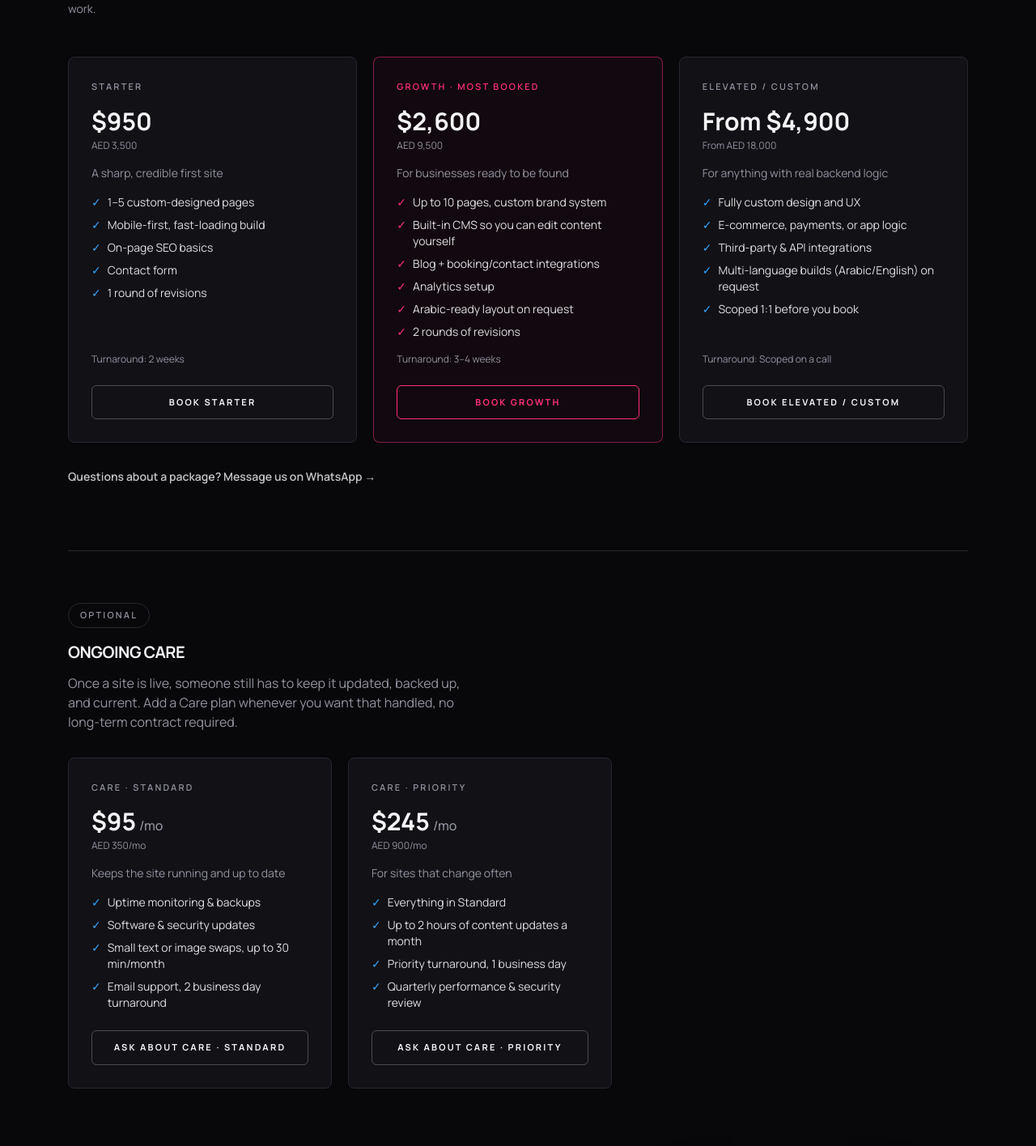
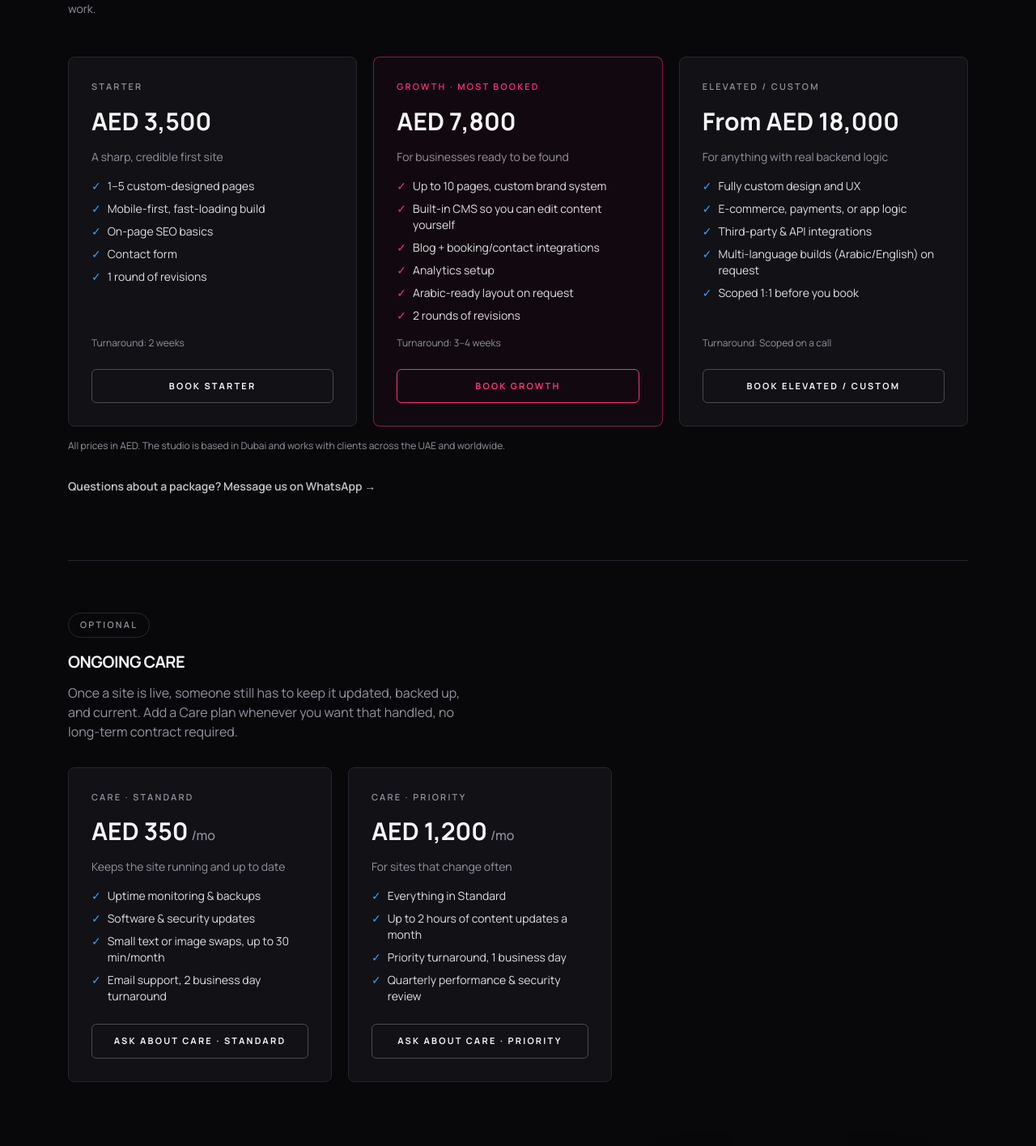
Before and after one commit to LiliG1985/DigitalDesign, a Next.js app: page /pricing in a window 1280 px wide. Shown: the part 540-1956 px from the top of the page at 81% size. Built offline with nearby package versions, Linux system fonts and the light colour scheme.

Commit message:
Add files via upload

```diff
--- a/app/about/page.js
+++ b/app/about/page.js
@@ -71,12 +71,10 @@ export default function AboutPage() {
               from an idea to a live site in a matter of weeks.
             </p>
             <p>
-              Beyond Hello runs between Dubai and Florida, which sounds like a strange split
-              until you notice how many businesses now work exactly that way: a founder in one
-              city, customers in another, a team scattered across time zones in between. The
-              name is the point. A hello is where a relationship with a customer starts, not
-              where it ends, and a site that only manages the hello and nothing after it is
-              doing half its job.
+              Beyond Hello is based in Dubai, but the work isn't limited to it: clients come from
+              across the UAE and from around the world, all handled remotely. The name is the
+              point. A hello is where a relationship with a customer starts, not where it ends,
+              and a site that only manages the hello and nothing after it is doing half its job.
             </p>
           </div>
           <Link href="/book" className="btn-primary mt-10">
--- a/app/api/checkout/route.js
+++ b/app/api/checkout/route.js
@@ -42,7 +42,7 @@ export async function POST(request) {
       line_items: [
         {
           price_data: {
-            currency: "usd",
+            currency: "aed",
             unit_amount: Math.round(depositAmount * 100),
             product_data: {
               name: `${pkg.name} package: booking deposit`,
--- a/app/api/stripe-webhook/route.js
+++ b/app/api/stripe-webhook/route.js
@@ -20,12 +20,12 @@ async function notifyByEmail(session) {
       body: JSON.stringify({
         from: "Beyond Hello Bookings <bookings@resend.dev>",
         to: [process.env.NOTIFY_EMAIL],
-        subject: `New booking: ${m.packageName || "package"}, $${amount} deposit paid`,
+        subject: `New booking: ${m.packageName || "package"}, AED ${amount} deposit paid`,
         text: [
           `New paid booking on Beyond Hello.`,
           ``,
           `Package: ${m.packageName || "-"}`,
-          `Deposit paid: $${amount}`,
+          `Deposit paid: AED ${amount}`,
           `Name: ${m.name || "-"}`,
           `Email: ${m.email || "-"}`,
           `Company: ${m.company || "-"}`,
--- a/app/contact/page.js
+++ b/app/contact/page.js
@@ -41,7 +41,7 @@ export default function ContactPage() {
           </div>
 
           <div className="mt-14 flex flex-wrap gap-x-10 gap-y-4 border-t border-line pt-7 text-[11px] font-semibold uppercase tracking-[0.2em] text-muted">
-            <span>Dubai · Florida · Worldwide</span>
+            <span>Dubai, UAE · Worldwide clients</span>
             <span>Replies within 1 business day</span>
           </div>
         </div>
--- a/app/page.js
+++ b/app/page.js
@@ -58,22 +58,21 @@ export default function HomePage() {
         </div>
 
         <div className="relative mt-16 flex flex-col gap-4 border-t border-line pt-7 text-[11px] font-semibold uppercase tracking-[0.2em] text-muted sm:flex-row sm:items-center sm:justify-between">
-          <span>Dubai · Florida · Worldwide</span>
+          <span>Dubai, UAE · Worldwide clients</span>
           <span>Fixed pricing · Clear process · Real results</span>
         </div>
       </section>
 
-      {/* Region picker */}
+      {/* Where we work */}
       <section className="border-t border-line py-16">
         <div className="mb-8 max-w-lg">
-          <span className="eyebrow">Two locations</span>
+          <span className="eyebrow">Where we work</span>
           <h2 className="mt-4 font-body text-xl font-bold uppercase tracking-tight sm:text-2xl">
-            Dubai, UAE and Florida, USA
+            Dubai-based, built for anywhere
           </h2>
         </div>
-        <div className="grid gap-5 sm:grid-cols-2">
         <Link
-            href="/uae"
+          href="/pricing"
           className="group flex items-center justify-between gap-4 rounded-lg border border-line bg-card p-6 transition-colors hover:border-pink"
         >
           <div>
@@ -81,31 +80,14 @@ export default function HomePage() {
               🇦🇪 Dubai, UAE
             </span>
             <p className="mt-2 text-sm text-muted">
-                Packages priced in AED, local time zone, WhatsApp on hand.
+              Packages priced in AED, local time zone, WhatsApp on hand. We take on clients
+              across the UAE and worldwide, all remote.
             </p>
           </div>
           <span className="text-xl text-paper/60 transition-transform group-hover:translate-x-1">
             →
           </span>
         </Link>
-
-          <Link
-            href="/usa"
-            className="group flex items-center justify-between gap-4 rounded-lg border border-line bg-card p-6 transition-colors hover:border-blue"
-          >
-            <div>
-              <span className="text-[11px] font-semibold uppercase tracking-[0.2em] text-muted">
-                🇺🇸 Florida, USA
-              </span>
-              <p className="mt-2 text-sm text-muted">
-                Packages priced in USD, built around US business hours.
-              </p>
-            </div>
-            <span className="text-xl text-paper/60 transition-transform group-hover:translate-x-1">
-              →
-            </span>
-          </Link>
-        </div>
       </section>
 
       {/* Why it matters */}
--- a/app/pricing/page.js
+++ b/app/pricing/page.js
@@ -24,7 +24,7 @@ const FAQS = [
   },
   {
     q: "Do you work with clients outside your timezone?",
-    a: "Yes. This is a remote, worldwide studio, with roots in Dubai and Florida: calls are scheduled around your timezone, and updates happen asynchronously in between.",
+    a: "Yes. This is a remote, Dubai-based studio working with clients worldwide: calls are scheduled around your timezone, and updates happen asynchronously in between.",
   },
   {
     q: "What do you need from me to get started?",
@@ -56,6 +56,10 @@ export default function PricingPage() {
           <PricingCard key={pkg.id} pkg={pkg} />
         ))}
       </div>
+      <p className="mt-4 text-xs text-muted">
+        All prices in AED. The studio is based in Dubai and works with clients across the UAE
+        and worldwide.
+      </p>
       <a
         href="https://wa.me/971552537712"
         target="_blank"
--- a/components/BookingForm.js
+++ b/components/BookingForm.js
@@ -65,7 +65,7 @@ export default function BookingForm({ initialPackage }) {
         >
           {PACKAGE_LIST.map((p) => (
             <option key={p.id} value={p.id}>
-              {p.name} · {p.price ? `$${p.price.toLocaleString()}` : `from $${p.priceFrom.toLocaleString()}`}
+              {p.name} · {p.aed ? `AED ${p.aed.toLocaleString()}` : `from AED ${p.aedFrom.toLocaleString()}`}
             </option>
           ))}
         </select>
@@ -151,7 +151,7 @@ export default function BookingForm({ initialPackage }) {
       <button type="submit" disabled={status === "loading"} className="btn-primary disabled:opacity-60">
         {status === "loading"
           ? "Redirecting to secure checkout…"
-          : `Pay $${pkg?.deposit.toLocaleString()} deposit to book →`}
+          : `Pay AED ${pkg?.deposit.toLocaleString()} deposit to book →`}
       </button>
       <p className="text-xs text-muted">
         You'll pay securely via Stripe. This deposit locks your build slot, and the remaining
--- a/components/MaintenanceCard.js
+++ b/components/MaintenanceCard.js
@@ -8,12 +8,9 @@ export default function MaintenanceCard({ plan }) {
       </span>
       <div>
         <div className="flex items-baseline gap-1 font-body text-3xl font-bold">
-          ${plan.price}
+          AED {plan.aed.toLocaleString()}
           <span className="text-base font-medium text-muted">/{plan.period}</span>
         </div>
-        <p className="mt-1 text-xs text-muted">
-          AED {plan.aed.toLocaleString()}/{plan.period}
-        </p>
       </div>
       <p className="text-sm text-muted">{plan.tagline}</p>
       <ul className="flex flex-1 flex-col gap-2 text-sm text-paper/90">
--- a/components/PricingCard.js
+++ b/components/PricingCard.js
@@ -1,15 +1,8 @@
 import Link from "next/link";
 
-export default function PricingCard({ pkg, primaryCurrency = "usd", singleCurrency = false }) {
-  const usdLabel = pkg.price ? `$${pkg.price.toLocaleString()}` : `From $${pkg.priceFrom.toLocaleString()}`;
+export default function PricingCard({ pkg }) {
   const aedValue = pkg.aed || pkg.aedFrom;
-  const aedLabel = aedValue
-    ? `${pkg.aedFrom ? "From " : ""}AED ${aedValue.toLocaleString()}`
-    : null;
-
-  const showAedFirst = primaryCurrency === "aed" && aedLabel;
-  const primaryLabel = showAedFirst ? aedLabel : usdLabel;
-  const secondaryLabel = singleCurrency ? null : showAedFirst ? usdLabel : aedLabel;
+  const priceLabel = `${pkg.aedFrom ? "From " : ""}AED ${aedValue.toLocaleString()}`;
 
   return (
     <div
@@ -22,9 +15,8 @@ export default function PricingCard({ pkg, primaryCurrency = "usd", singleCurren
       </span>
       <div>
         <div className="flex items-baseline gap-1 font-body text-3xl font-bold">
-          {primaryLabel}
+          {priceLabel}
         </div>
-        {secondaryLabel && <p className="mt-1 text-xs text-muted">{secondaryLabel}</p>}
       </div>
       <p className="text-sm text-muted">{pkg.tagline}</p>
       <ul className="flex flex-1 flex-col gap-2 text-sm text-paper/90">
```
Also changed, not shown: lib/projects.js (+2 -8 lines), lib/packages.js. Lines whose indentation alone changed are shown as unchanged.
